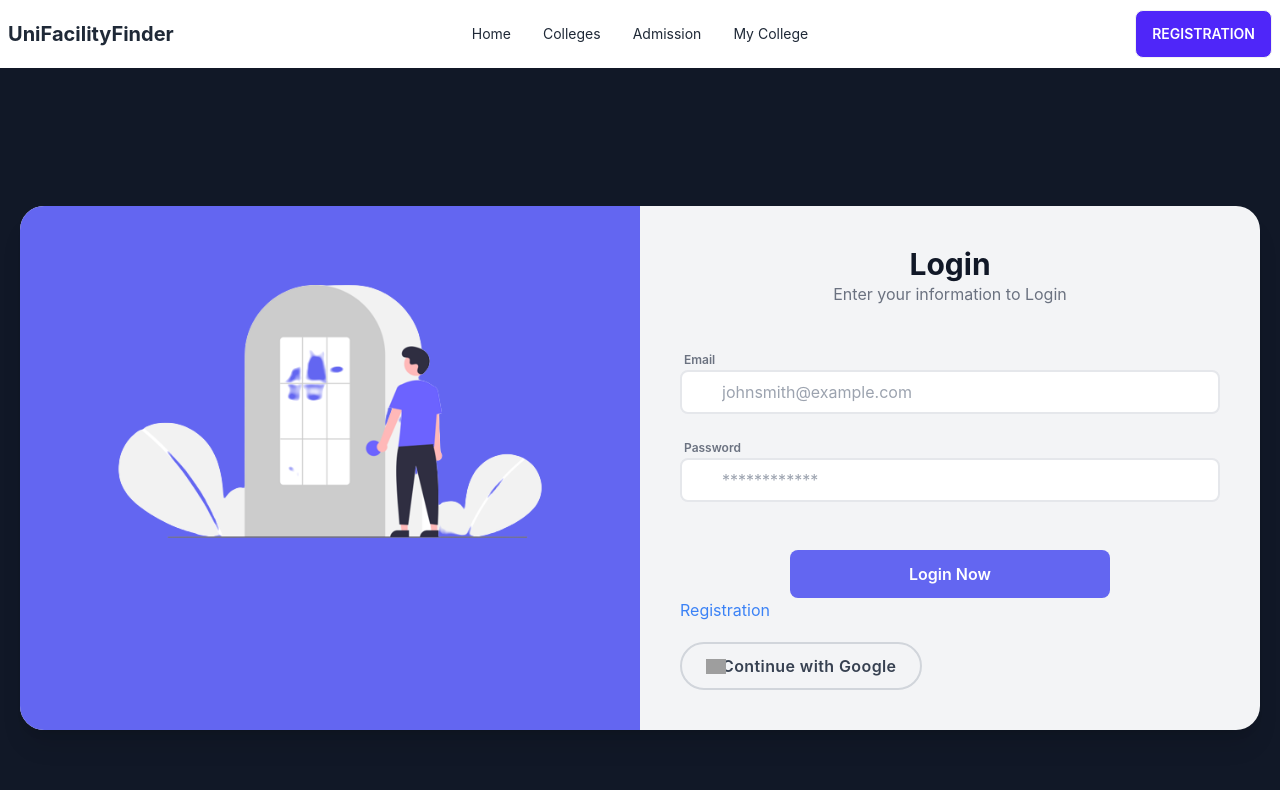
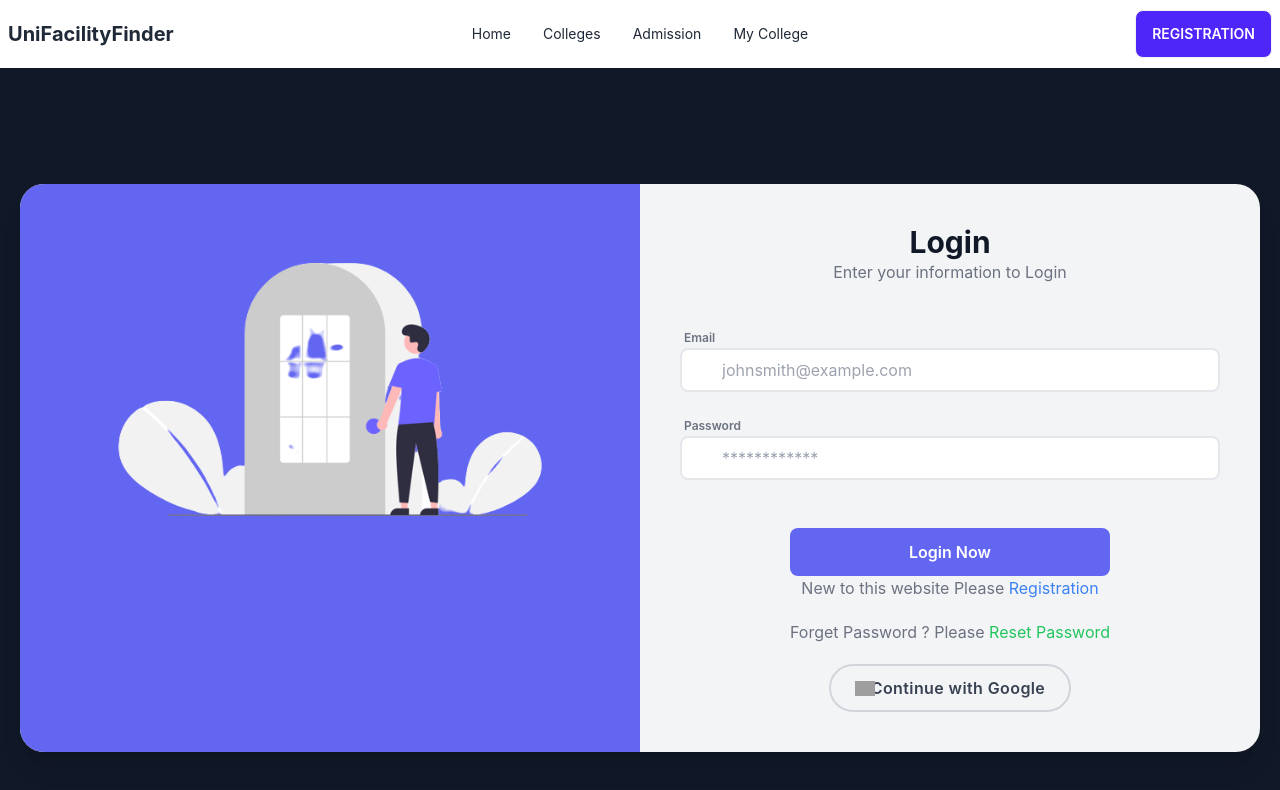
Before and after one commit to shuvodeb17/UniFacilityFinder, a React (Vite) app in the folder client-side/: page /login in a window 1280 px wide. Shown: the top 790 px of the page. Built offline with nearby package versions, Linux system fonts and the light colour scheme; no server answers; grey boxes are pictures that could not be loaded.

Commit message:
private route setup

```diff
--- a/client-side/src/pages/Login/Login.jsx
+++ b/client-side/src/pages/Login/Login.jsx
@@ -1,6 +1,6 @@
-import React, { useContext } from 'react';
+import React, { useContext, useRef } from 'react';
 import loginImage from '../../assets/images/login/login.png'
-import { Link } from 'react-router-dom';
+import { Link, useLocation, useNavigate } from 'react-router-dom';
 import { AuthContext } from '../../providers/AuthProvider';
 import { useForm } from "react-hook-form";
 import toast, { Toaster } from 'react-hot-toast';
@@ -8,12 +8,14 @@ import GoogleLogin from '../GoogleLogin/GoogleLogin';
 
 
 const Login = () => {
-
-    const { signIn } = useContext(AuthContext);
+    const { signIn, resetPassword } = useContext(AuthContext);
+    // const emailRef = useRef();
+    let navigate = useNavigate();
+    let location = useLocation();
+    let from = location.state?.from?.pathname || "/";
 
     const { register, handleSubmit, watch, formState: { errors } } = useForm();
     const onSubmit = data => {
-        console.log(data)
         signIn(data.email, data.password)
             .then(result => {
                 const loggedUser = result.user;
@@ -21,6 +23,7 @@ const Login = () => {
                 if (loggedUser?.email) {
                     notify('Login Successful', 'success');
                 }
+                navigate(from, { replace: true });
             })
             .catch(error => {
                 console.log(error.message)
@@ -28,9 +31,27 @@ const Login = () => {
             })
     }
 
+    const resetHandlePassword = (e) => {
+        const email = emailRef?.current?.value;
+        if (!email) {
+            toast.error('Please provide you Email address to reset your password')
+            console.log('Please provide you Email address to reset your password')
+        }
+        resetPassword(email)
+            .then(() => {
+                // toast.success('Reset Email sent')
+                console.log('Reset email sent')
+            })
+            .catch(error => {
+                console.log(error.message)
+            })
+    }
+
     const notify = (message, type) => {
         toast[type](message);
     };
+
+
 
     return (
         <div>
@@ -68,12 +89,18 @@ const Login = () => {
                                     <div class="w-full px-3 mb-5">
                                         <button class="block w-full max-w-xs mx-auto bg-indigo-500 hover:bg-indigo-700 focus:bg-indigo-700 text-white rounded-lg px-3 py-3 font-semibold" onClick={notify}>Login Now</button>
                                         <Toaster />
-                                        <Link className='text-center text-blue-500 mx-auto' to='/registration'>Registration</Link>
+                                        <div className='text-center'>
+                                            <p>New to this website Please <Link className=' text-blue-500 mx-auto' to='/registration'>Registration</Link></p>
+                                        </div>
                                     </div>
                                 </div>
                             </form>
+                            <p className='text-center'>Forget Password ? Please <button className='text-green-500' onClick={resetHandlePassword}>Reset Password</button> </p>
+                            <Toaster />
 
-                            <GoogleLogin />
+                            <div className='text-center mx-auto mt-5' >
+                                <GoogleLogin />
+                            </div>
                         </div>
                     </div>
                 </div>
--- a/client-side/src/pages/Registration/Registration.jsx
+++ b/client-side/src/pages/Registration/Registration.jsx
@@ -1,6 +1,6 @@
 import React, { useContext } from 'react';
 import registrationImage from '../../assets/images/registration/registration.png'
-import { Link } from 'react-router-dom';
+import { Link, useLocation, useNavigate } from 'react-router-dom';
 import { useForm } from "react-hook-form";
 import { AuthContext } from '../../providers/AuthProvider';
 import toast, { Toaster } from 'react-hot-toast';
@@ -10,6 +10,9 @@ import GoogleLogin from '../GoogleLogin/GoogleLogin';
 
 const Registration = () => {
     const { signUp, updateUserProfile } = useContext(AuthContext)
+    let navigate = useNavigate();
+    let location = useLocation();
+    let from = location.state?.from?.pathname || "/";
 
     const { register, handleSubmit, watch, formState: { errors } } = useForm();
     const onSubmit = data => {
@@ -34,7 +37,7 @@ const Registration = () => {
                             .then(data => {
                                 console.log(data)
                             })
-
+                        navigate(from, { replace: true });
                         console.log('User Profile Info Updated')
                     })
                     .catch(error => {
--- a/client-side/src/providers/AuthProvider.jsx
+++ b/client-side/src/providers/AuthProvider.jsx
@@ -1,5 +1,5 @@
 import React, { createContext, useEffect, useState } from 'react';
-import { createUserWithEmailAndPassword, getAuth, GoogleAuthProvider, onAuthStateChanged, signInWithEmailAndPassword, signInWithPopup, signOut, updateProfile } from "firebase/auth";
+import { createUserWithEmailAndPassword, getAuth, GoogleAuthProvider, onAuthStateChanged, sendPasswordResetEmail, signInWithEmailAndPassword, signInWithPopup, signOut, updateProfile } from "firebase/auth";
 import { app } from '../firebase/firebase.config';
 
 
@@ -13,9 +13,9 @@ const AuthProvider = ({ children }) => {
     const [user, setUser] = useState(null);
     const [loading, setLoading] = useState(true);
 
-     // google sign in
-     const googleSignIn = () => {
-        return signInWithPopup(auth,provider)
+    // google sign in
+    const googleSignIn = () => {
+        return signInWithPopup(auth, provider)
     }
 
     // create user
@@ -26,6 +26,11 @@ const AuthProvider = ({ children }) => {
     // login
     const signIn = (email, password) => {
         return signInWithEmailAndPassword(auth, email, password)
+    }
+
+    // reset password
+    const resetPassword = (email) => {
+        return sendPasswordResetEmail(auth, email)
     }
 
     // logout
@@ -57,6 +62,7 @@ const AuthProvider = ({ children }) => {
         googleSignIn,
         signUp,
         signIn,
+        resetPassword,
         logout,
         updateUserProfile,
         loading
--- /dev/null
+++ b/client-side/src/route/PrivateRoute/PrivateRoute.jsx
@@ -0,0 +1,22 @@
+import React, { useContext } from 'react';
+import { useNavigate, useLocation, Navigate, } from "react-router-dom";
+import { AuthContext } from '../../providers/AuthProvider';
+
+
+const PrivateRoute = ({ children }) => {
+    const { user, loading } = useContext(AuthContext)
+    let location = useLocation();
+
+    if (loading) {
+        return <><progress className="progress w-56"></progress></>
+    }
+
+
+    if (user) {
+        return children
+    }
+    return <Navigate to="/login" state={{ from: location }} replace />;
+
+};
+
+export default PrivateRoute;
--- a/client-side/src/route/route.jsx
+++ b/client-side/src/route/route.jsx
@@ -4,6 +4,7 @@ import CollegeDetails from "../pages/CollegeDetails/CollegeDetails";
 import Home from "../pages/Home/Home/Home";
 import Login from "../pages/Login/Login";
 import Registration from "../pages/Registration/Registration";
+import PrivateRoute from "./PrivateRoute/PrivateRoute";
 
 
 
@@ -18,8 +19,8 @@ const router = createBrowserRouter([
             },
             {
                 path: 'college-details/:id',
-                element: <CollegeDetails />,
-                loader: ({params}) => fetch(`http://localhost:3001/college-detail/${params.id}`)
+                element: <PrivateRoute><CollegeDetails /></PrivateRoute>,
+                loader: ({ params }) => fetch(`http://localhost:3001/college-detail/${params.id}`)
             },
             {
                 path: 'registration',
```
